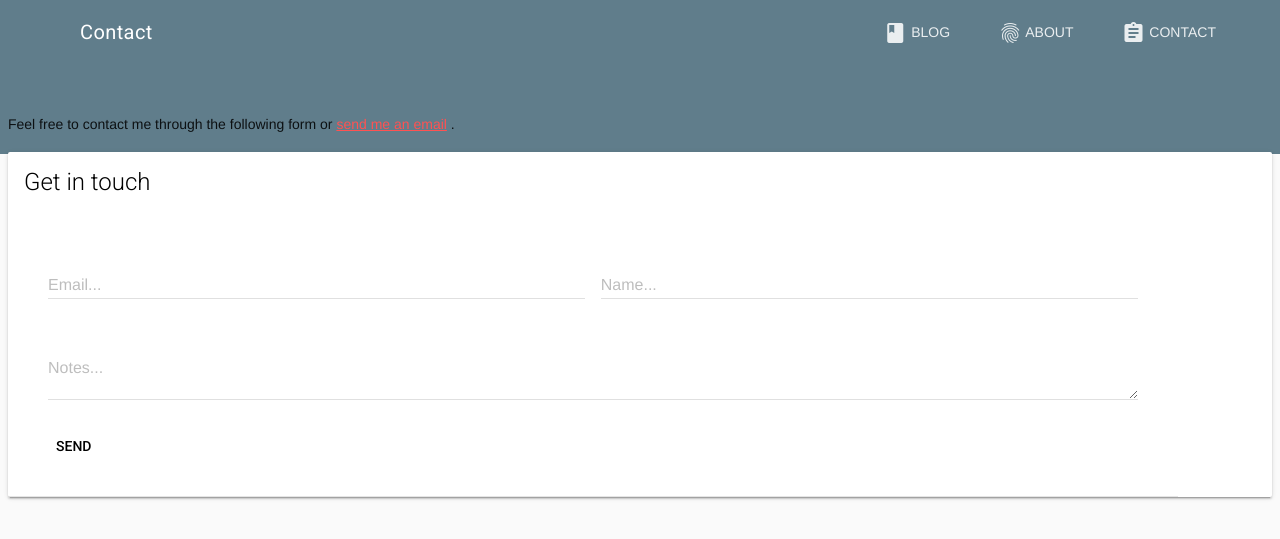
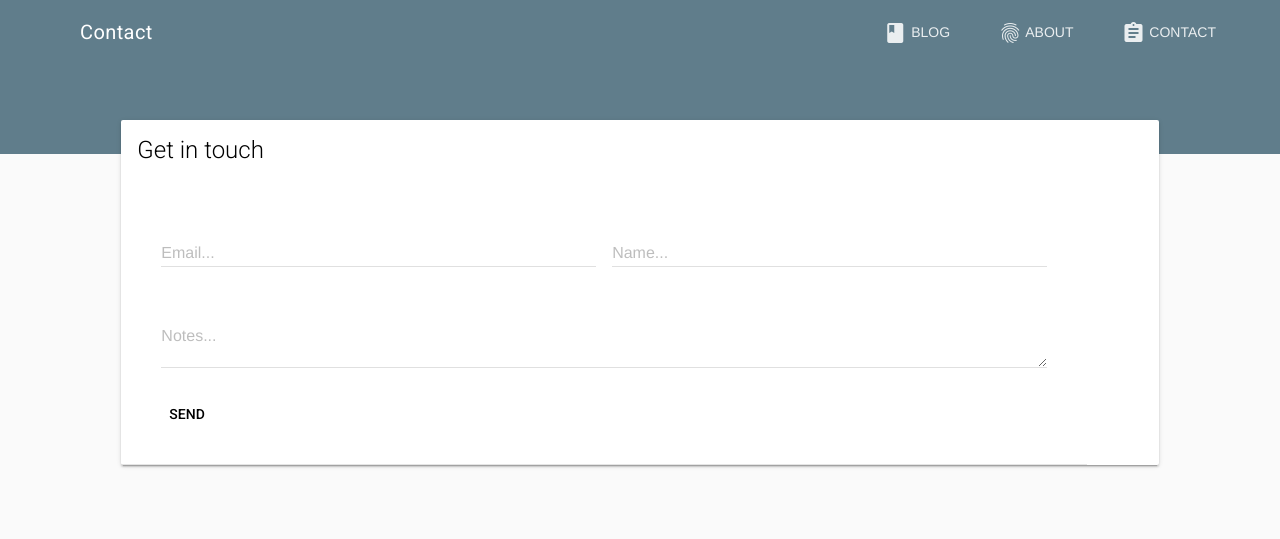
Before and after one commit to mcomisso/mcomisso.github.io, a Jekyll site: the page built from contact/index.html, in a window 1280 px wide. Shown: the top 539 px of the page. Built offline with Jekyll 4.4.1, drawn with Linux system fonts in a browser that asks for light colours; nearby versions of some CDN libraries.

Commit message:
Fix: contact

```diff
--- a/contact/index.html
+++ b/contact/index.html
@@ -4,9 +4,8 @@ title: Contact
 description: Contact page
 ---
 
-<p>
-  Feel free to contact me through the following form or  <a href="mailto:matteo.comisso@me.com"> send me an email</a> .
-</p>
+<!-- List of posts -->
+<div class="mdl-cell mdl-cell--10-col mdl-cell--1-offset-desktop mdl-cell--4-col-phone">
 
   <div class="mdl-card mdl-shadow--2dp max-width">
     <div class="mdl-card__title">
@@ -75,3 +74,5 @@ description: Contact page
       }
     };
   </script>
+
+  </div>
```
